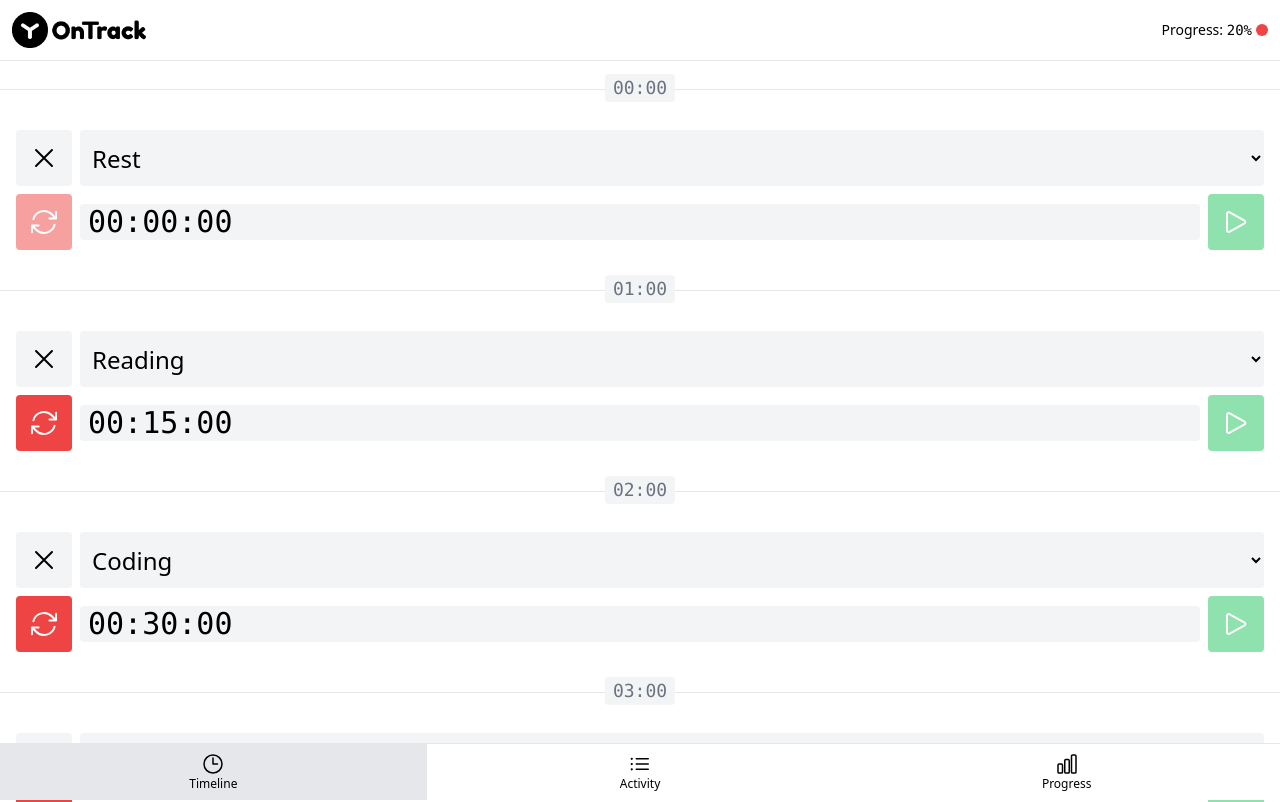
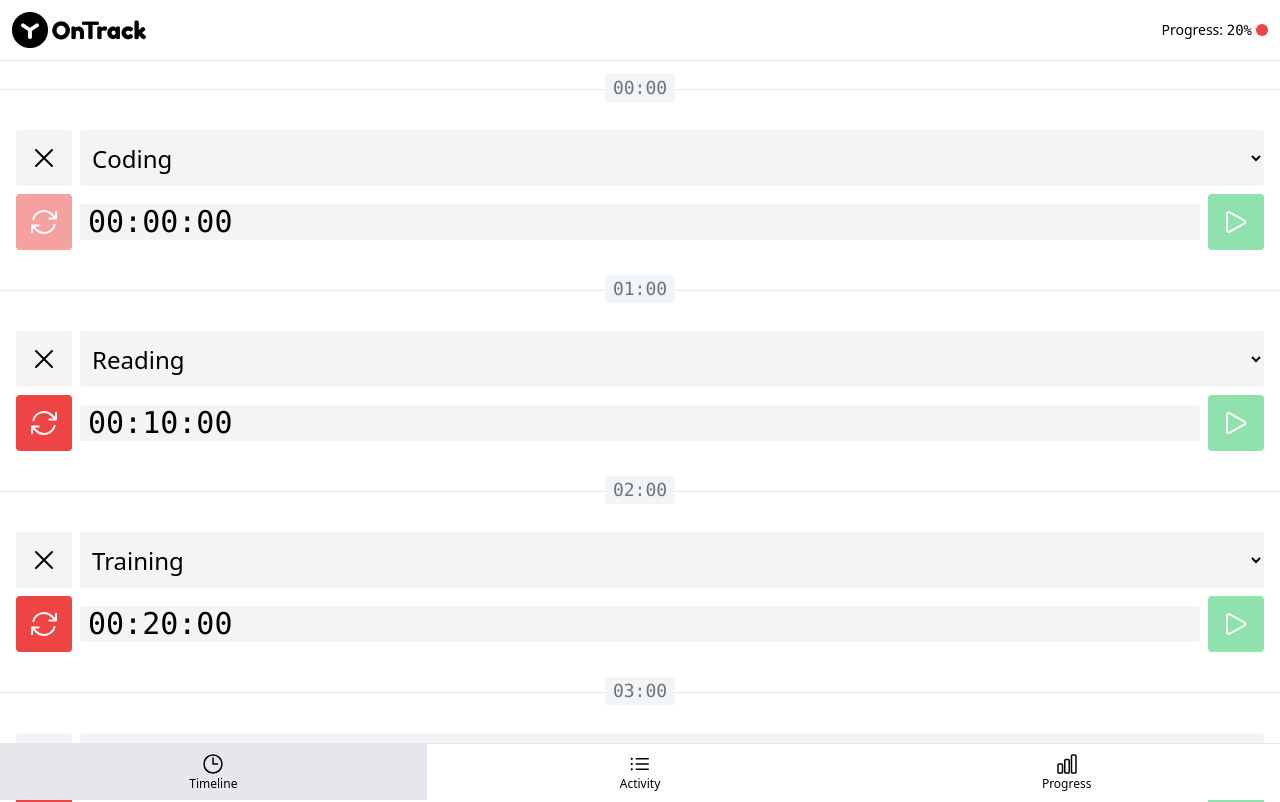
Before and after one commit to sergsagan/app-ontrack, a Vue app: page /#timeline in a window 1280 px wide. Shown: the top 802 px of the page. Built offline with nearby package versions, Linux system fonts and the light colour scheme.

Commit message:
update remaining time

```diff
--- a/src/App.vue
+++ b/src/App.vue
@@ -56,6 +56,10 @@ function setTimelineItemActivity(timelineItem, activity) {
   timelineItem.activityId = activity.id
 }
 
+function updateTimelineItemActivitySeconds(timelineItem, activitySeconds) {
+  timelineItem.activitySeconds += activitySeconds
+}
+
 function setActivitySecondsToComplete(activity, secondsToComplete) {
   activity.secondsToComplete = secondsToComplete
 }
@@ -72,11 +76,13 @@ function setActivitySecondsToComplete(activity, secondsToComplete) {
       :activity-select-options="activitySelectOptions"
       @set-timeline-item-activity="setTimelineItemActivity"
       :current-page="currentPage"
+      @update-timeline-item-activity-seconds="updateTimelineItemActivitySeconds"
       ref="timeline"
     />
     <ActivitiesPage
       v-show="currentPage === PAGE_ACTIVITIES"
       :activities="activities"
+      :timeline-items="timelineItems"
       @create-activity="createActivity"
       @delete-activity="deleteActivity"
       @set-activity-seconds-to-complete="setActivitySecondsToComplete"
--- a/src/components/ActivityItem.vue
+++ b/src/components/ActivityItem.vue
@@ -4,7 +4,7 @@ import BaseSelect from './BaseSelect.vue'
 import BaseButton from './BaseButton.vue'
 import ActivitySecondsToComplete from './ActivitySecondsToComplete.vue'
 import { PERIOD_SELECT_OPTIONS, BUTTON_TYPE_DANGER } from '@/constans.js'
-import { isActivityValid, isUndefined, isNumber } from '@/validators.js'
+import { isActivityValid, isUndefined, isNumber, validateTimelineItems } from '@/validators.js'
 
 
 defineProps({
@@ -12,7 +12,12 @@ defineProps({
     type: Object,
     required: true,
     validator: isActivityValid
-  }
+  },
+  timelineItems: {
+    type: Array,
+    required: true,
+    validator: validateTimelineItems
+  },
 })
 
 const emit = defineEmits({
@@ -43,6 +48,7 @@ const emit = defineEmits({
       <ActivitySecondsToComplete
         v-if="activity.secondsToComplete"
         :activity="activity"
+        :timeline-items="timelineItems"
       />
     </div>
   </li>
--- a/src/components/ActivitySecondsToComplete.vue
+++ b/src/components/ActivitySecondsToComplete.vue
@@ -1,19 +1,36 @@
 <script setup>
-import { formatSeconds } from '@/function.js'
-import { isActivityValid } from '@/validators.js'
+import { computed } from 'vue'
+import { isActivityValid, validateTimelineItems } from '@/validators.js'
+import { formatSeconds, getTotalActivitySeconds } from '@/function.js'
 
-defineProps({
+const props = defineProps({
   activity: {
     type: Object,
     required: true,
     validator: isActivityValid
-  }
+  },
+  timelineItems: {
+    type: Array,
+    required: true,
+    validator: validateTimelineItems
+  },
 })
+
+const colorClasses = computed(() =>
+  secondsDiff.value < 0 ? 'bg-red-100 text-red-600' : 'bg-green-100 text-green-600'
+)
+
+const seconds = computed(() => `${sign.value}${formatSeconds(secondsDiff.value)}`)
+
+const sign = computed(() => secondsDiff.value >= 0 ? '+' : '-')
+
+const secondsDiff = computed( () =>
+  getTotalActivitySeconds(props.activity, props.timelineItems) - props.activity.secondsToComplete)
 </script>
 
 <template>
-  <div class="flex items-center rounded bg-purple-100 px-2 font-mono text-xl text-purple-600">
-    {{ formatSeconds(activity.secondsToComplete) }}
+  <div :class="colorClasses" class="flex items-center rounded px-2 font-mono text-xl">
+    {{ seconds }}
   </div>
 </template>
 
--- a/src/components/TimelineItem.vue
+++ b/src/components/TimelineItem.vue
@@ -5,7 +5,7 @@ import TimelineStopwatch from './TimelineStopwatch.vue'
 
 import {
   isActivityValid,
-  isHourValid,
+  isHourValid, isNumber,
   isTimelineItemValid,
   validateActivities,
   validateSelectOptions
@@ -32,7 +32,8 @@ const props = defineProps({
 
 const emit = defineEmits({
   selectActivity: isActivityValid,
-  scrollToHour: isHourValid
+  scrollToHour: isHourValid,
+  updateActivitySeconds: isNumber
 })
 
 function selectActivity(id) {
@@ -60,6 +61,7 @@ function findActivityById(id) {
     <TimelineStopwatch
       :seconds="timelineItem.activitySeconds"
       :hour="timelineItem.hour"
+      @update-seconds="emit('updateActivitySeconds', $event)"
     />
   </li>
 </template>
--- a/src/components/TimelineStopwatch.vue
+++ b/src/components/TimelineStopwatch.vue
@@ -24,6 +24,10 @@ const props = defineProps({
   }
 })
 
+const emit = defineEmits({
+  updateSeconds: isNumber
+})
+
 const seconds = ref(props.seconds)
 const isRunning = ref(false)
 let isInterval = null
@@ -33,7 +37,9 @@ const isStartButtonDisabled = props.hour !== new Date().getHours()
 function start() {
   if (!isRunning.value) {
     isRunning.value = true
+
     isInterval = setInterval(() => {
+      emit('updateSeconds', 1)
       seconds.value++
     }, MILLISECONDS_IN_SECONDS)
   }
@@ -45,7 +51,7 @@ function stop() {
 }
 function reset() {
   stop()
-
+  emit('updateSeconds', -seconds.value)
   seconds.value = 0
 }
 
--- a/src/function.js
+++ b/src/function.js
@@ -36,11 +36,19 @@ export function id() {
   return Date.now().toString(RANDOM_HOUR) + Math.random().toString(RANDOM_HOUR).substring(2)
 }
 
+export function getTotalActivitySeconds(activity, timelineItems) {
+  return timelineItems
+    .filter((timelineItem) => timelineItem.activityId === activity.id)
+    .reduce((totalSeconds, timelineItem) => Math.round(timelineItem.activitySeconds + totalSeconds), 0)
+}
+
 export function generateTimelineItems(activities) {
   return [...Array(HOURS_IN_DAY).keys()].map((hour) => ({
     hour,
-    activityId: hour % 4 === 0 ? null : activities[hour % 2].id,
-    activitySeconds: hour % 4 === 0 ? 0 : (15 * SECONDS_IN_MINUTE * hour) % SECONDS_IN_HOUR
+    activityId: [0, 1, 2, 3, 4].includes(hour) ? activities[hour % 3].id : null,
+    activitySeconds: [0, 1, 2, 3, 4].includes(hour) ? hour * 600 : 0
+    /*activityId: hour % 4 === 0 ? null : activities[hour % 2].id,
+    activitySeconds: hour % 4 === 0 ? 0 : (15 * SECONDS_IN_MINUTE * hour) % SECONDS_IN_HOUR*/
   }))
 }
 
--- a/src/pages/ActivitiesPage.vue
+++ b/src/pages/ActivitiesPage.vue
@@ -2,7 +2,7 @@
 import ActivityItem from '@/components/ActivityItem.vue'
 import ActivityForm from '@/components/ActivityForm.vue'
 import ActivitiesEmptyState from '@/components/ActivitiesEmptyState.vue'
-import { isActivityValid, isNumber, validateActivities } from '@/validators.js'
+import { isActivityValid, isNumber, validateActivities, validateTimelineItems } from '@/validators.js'
 
 
 
@@ -11,7 +11,12 @@ defineProps({
     type: Array,
     required: true,
     validator: validateActivities
-  }
+  },
+  timelineItems: {
+    type: Array,
+    required: true,
+    validator: validateTimelineItems
+  },
 })
 
 const emit = defineEmits({
@@ -38,6 +43,7 @@ function setSecondsToComplete(activity, secondsToComplete) {
         v-for="activity in activities"
         :key="activity.id"
         :activity="activity"
+        :timeline-items="timelineItems"
         @delete="emit('deleteActivity', activity)"
         @set-seconds-to-complete="setSecondsToComplete(activity, $event)"
       />
--- a/src/pages/TimelinePage.vue
+++ b/src/pages/TimelinePage.vue
@@ -2,7 +2,7 @@
 import { nextTick, ref, watchPostEffect } from 'vue'
 import TimelineItem from '@/components/TimelineItem.vue'
 import {
-  isActivityValid, isPageValid,
+  isActivityValid, isNumber, isPageValid,
   isTimelineItemValid,
   validateActivities,
   validateSelectOptions,
@@ -37,6 +37,9 @@ const props = defineProps({
 const emit = defineEmits({
   setTimelineItemActivity(timelineItem, activity) {
     return [isTimelineItemValid(timelineItem), isActivityValid(activity)].every(Boolean)
+  },
+  updateTimelineItemActivitySeconds(timelineItem, activitySeconds) {
+    return [isTimelineItemValid(timelineItem), isNumber(activitySeconds)].every(Boolean)
   }
 })
 
@@ -73,7 +76,8 @@ function scrollToHour(hour = null, isSmooth = true) {
         :timeline-item="timelineItem"
         :activities="activities"
         :activity-select-options="activitySelectOptions"
-        @select-activity="emit('setTimelineItemActivity', { timelineItem, $event})"
+        @select-activity="emit('setTimelineItemActivity', timelineItem, $event)"
+        @update-activity-seconds="emit('updateTimelineItemActivitySeconds', timelineItem, $event)"
         ref="timelineItemRefs"
         @scroll-to-hour="scrollToHour"
       />
```
